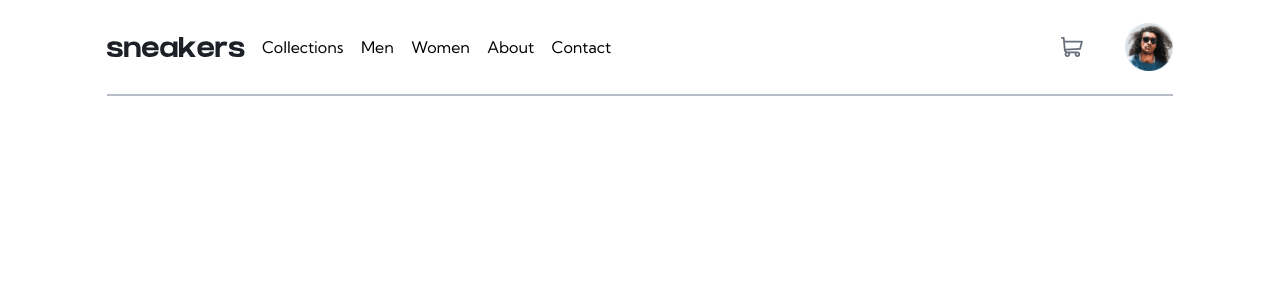
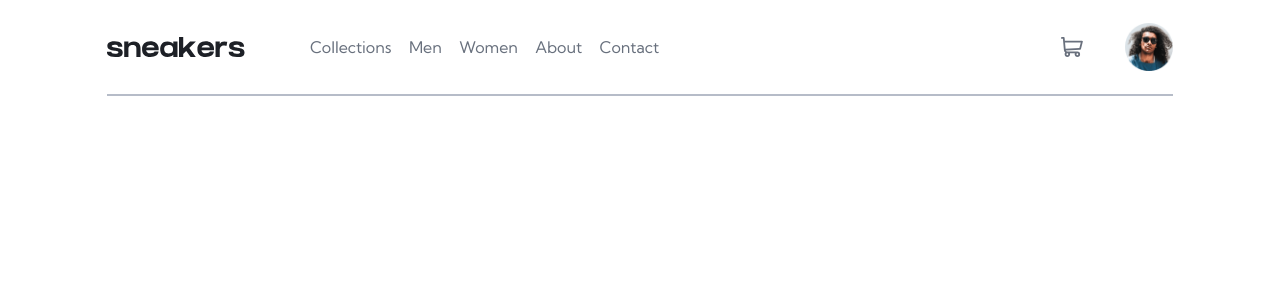
Before and after one commit to LeftySolara/fm-ecommerce-product-page, a React (Vite) app: page / in a window 1280 px wide. Shown: the top 300 px of the page. Built offline with nearby package versions, Linux system fonts and the light colour scheme.

Commit message:
Adjust spacing on navbar links

```diff
--- a/src/components/Navbar/NavLink.tsx
+++ b/src/components/Navbar/NavLink.tsx
@@ -5,7 +5,7 @@ interface NavListItemProps {
 const NavLink = (props: NavListItemProps) => {
   const { text } = props;
   return (
-    <li className="text-base">
+    <li className="text-base text-blue-300">
       <a href="#">{text}</a>
     </li>
   );
--- a/src/components/Navbar/NavLinkList.tsx
+++ b/src/components/Navbar/NavLinkList.tsx
@@ -7,7 +7,7 @@ interface NavListProps {
 const NavLinkList = (props: NavListProps) => {
   const { items } = props;
   return (
-    <ul className="flex w-96 flex-none flex-row flex-nowrap justify-evenly">
+    <ul className="m-12 flex w-96 flex-none flex-row flex-nowrap justify-evenly">
       {items.map((item) => (
         <NavLink text={item} key={item} />
       ))}
--- a/src/components/Navbar/Navbar.tsx
+++ b/src/components/Navbar/Navbar.tsx
@@ -8,7 +8,7 @@ const Navbar = () => {
 
   return (
     <div className="flex h-24 w-10/12 flex-row justify-between border-b-2 border-solid border-blue-200">
-      <div className="flex w-auto flex-row items-center justify-start">
+      <div className="flex w-auto flex-row items-center justify-between">
         <Logo />
         <NavLinkList items={navItems} />
       </div>
```
